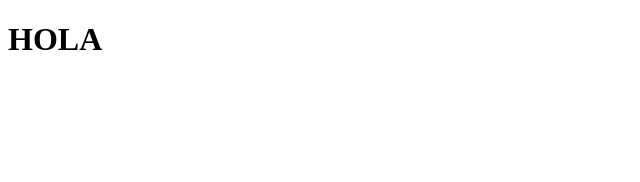
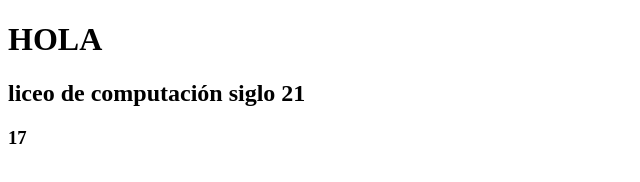
Before and after one commit to wilmersiglo-commits/practica2, a plain HTML site: page index.html in a window 1280 px wide. Shown: the whole page, without its empty margins (0-640 px from the left). Drawn offline with Linux system fonts and the light colour scheme.

Commit message:
segunda version

```diff
--- a/index.html
+++ b/index.html
@@ -8,6 +8,8 @@
 <body>
 
     <h1>HOLA</h1>
+    <h2>liceo de computación siglo 21</h2>
+    <h3>17</h3>
 
 </body>
 </html>
```
